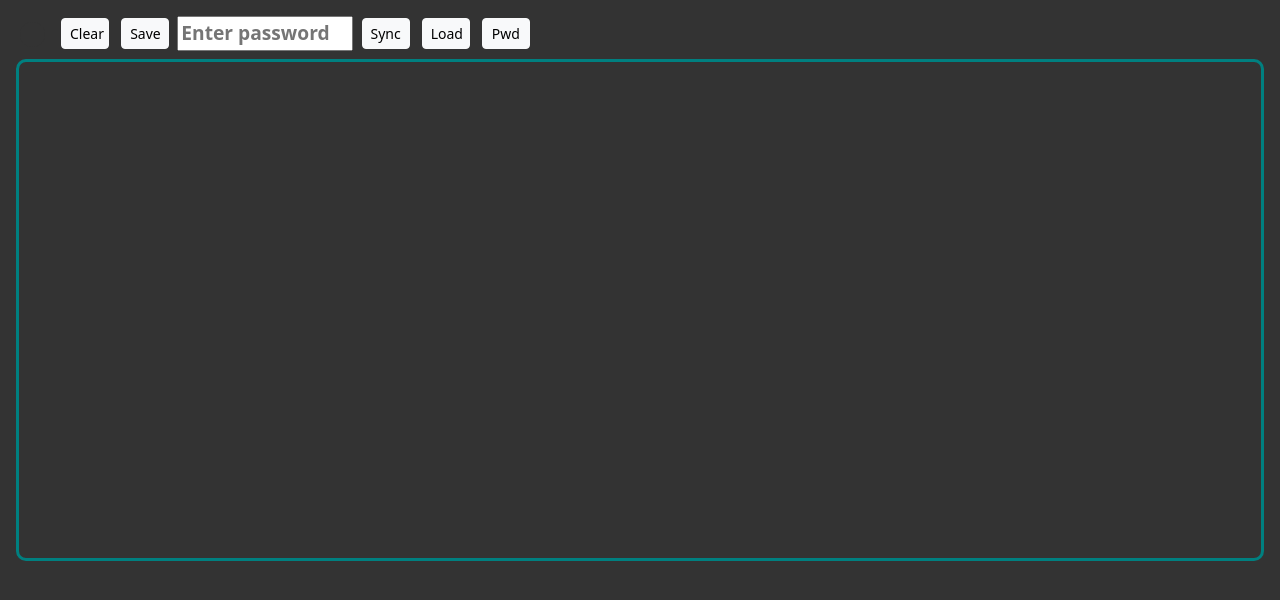
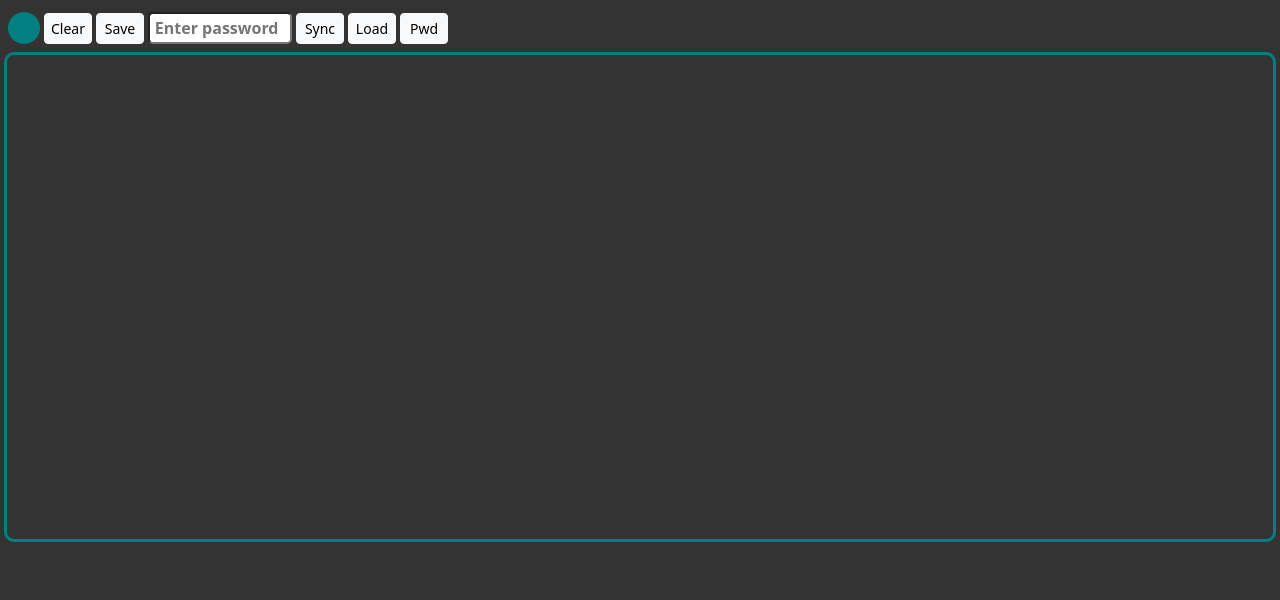
Before and after one commit to m-tranter/notes-sync, a website: page public/index.html in a window 1280 px wide. Drawn offline with nearby package versions, Linux system fonts and the light colour scheme; a web font is replaced by a local one.

Commit message:
UI improvements

```diff
--- a/public/app.js
+++ b/public/app.js
@@ -2,6 +2,7 @@
 const myNote = document.getElementById('notes');
 const password = document.getElementById('pwd-area');
 const pSpan = document.getElementById('pwordSpan');
+const pwdCol = document.getElementById('pwd-col');
 const pwd = document.getElementById('pwd-input');
 const ind = document.getElementById('indicator');
 
@@ -20,29 +21,29 @@ fetch('./short_words.json')
   })
   .then((jsondata) => {
     short_words = jsondata.short_words;
-    console.log(`${short_words.length} words available.`);
   });
 
 function copyPwd() {
   let temp = password.select();
   navigator.clipboard.writeText(password.value);
+  password.style.backgroundColor="LightGreen";
+  setTimeout(() => password.style.backgroundColor = "White", 500);
+
 }
 
 function togglePwd() {
-  if (pwd.classList.contains('d-none')){
-    pwd.classList.remove('d-none');
+  if (pwdCol.classList.contains('d-none')){
+    pwdCol.classList.remove('d-none');
   } else {
-    pwd.classList.add('d-none');
+    pwdCol.classList.add('d-none');
   }
 }
 
 function pword() {
   if (pSpan.classList.contains('d-none')) {
     pSpan.classList.remove('d-none');
-    pSpan.classList.add('d-inline');
     password.value = genPassword();
   } else {
-    pSpan.classList.remove('d-inline');
     pSpan.classList.add('d-none');
     password.value = '';
   }
--- a/public/index.html
+++ b/public/index.html
@@ -3,41 +3,53 @@
   <head>
     <meta charset="UTF-8" />
     <link
-      rel="stylesheet"
-      href="https://cdnjs.cloudflare.com/ajax/libs/font-awesome/4.7.0/css/font-awesome.min.css"
-    />
-    <link
       href="https://cdn.jsdelivr.net/npm/bootstrap@5.3.2/dist/css/bootstrap.min.css"
       rel="stylesheet"
     />
+    <link
+      href="https://fonts.cdnfonts.com/css/cascadia-code"
+      rel="stylesheet"
+    />
     <link rel="stylesheet" href="./styles.css" />
+    <script
+      src="https://kit.fontawesome.com/46b8216cb9.js"
+      crossorigin="anonymous"
+    ></script>
     <meta name="viewport" content="width=device-width, initial-scale=1.0" />
     <title>Notes</title>
   </head>
 
   <body>
     <div id="app">
-      <div class="controls my-2 ms-2 row gy-2 align-items-center">
+      <div class="controls px-2 my-2 row gx-1 gy-1 align-items-center">
         <div class="col-auto">
-          <span onclick="togglePwd()" class="align-middle" id="indicator"></span>
+          <span
+            onclick="togglePwd()"
+            class="align-middle"
+            id="indicator"
+          ></span>
         </div>
-        <div class="col-auto p-0">
+        <div class="col-auto">
           <button
             type="button"
-            class="btn btn-sm btn-light mx-1"
+            class="btn btn-sm btn-light"
             id="clearBtn"
             onclick="clearNote()"
           >
             Clear
           </button>
+        </div>
+        <div class="col-auto">
           <button
             type="button"
-            class="btn btn-sm btn-light mx-1"
+            class="btn btn-sm btn-light"
             id="saveBtn"
             onclick="saveNote()"
           >
             Save
           </button>
+        </div>
+        <div class="col-auto" id="pwd-col">
           <input
             class="align-middle"
             type="password"
@@ -45,35 +57,41 @@
             placeholder="Enter password"
             onfocus="this.value=''"
           />
+        </div>
+        <div class="col-auto">
           <button
             type="button"
-            class="btn btn-sm btn-light mx-1"
+            class="btn btn-sm btn-light"
             id="syncBtn"
             onclick="sync()"
           >
             Sync
           </button>
+        </div>
+        <div class="col-auto">
           <button
             type="button"
-            class="btn btn-sm btn-light mx-1"
+            class="btn btn-sm btn-light"
             id="loadBtn"
             onclick="load()"
           >
             Load
           </button>
+        </div>
+        <div class="col-auto">
           <button
             type="button"
-            class="btn btn-sm btn-light mx-1"
+            class="btn btn-sm btn-light"
             id="pwd"
             onclick="pword()"
           >
             Pwd
           </button>
         </div>
-        <div id="pwordSpan" class="p-0 col-12 col-md-auto d-none">
+        <div id="pwordSpan" class="col-auto d-none">
           <button
             type="button"
-            class="btn btn-sm btn-light mx-1"
+            class="btn btn-sm btn-cp btn-light"
             id="copy"
             onclick="copyPwd()"
           >
@@ -82,12 +100,12 @@
           <input class="align-middle" type="text" disabled id="pwd-area" />
         </div>
       </div>
-      <div class="row main mx-1">
+      <div class="row px-1">
         <div class="col-12">
           <textarea
             id="notes"
             spellcheck="false"
-            class="notes w-100"
+            class="notes w-100 px-2"
             rows="20"
           ></textarea>
         </div>
--- a/public/styles.css
+++ b/public/styles.css
@@ -8,19 +8,15 @@ body,
 }
 
 textarea {
-  font-family: sans-serif;
+  font-family: "Cascadia Code", sans-serif;
 }
+
 
 .notes {
   border-radius: 10px;
   border: 3px solid Teal;
-  padding: 0.5rem;
   color: White;
   resize: none;
-}
-
-.notes:focus {
-  outline: 0 solid transparent;
 }
 
 ::-webkit-scrollbar {
@@ -28,23 +24,39 @@ textarea {
   width: 0;
 }
 
-.btn-sm {
-  display: inline;
+.btn-sm  {
   width: 3rem;
+  padding-right: 0.2rem;
+  padding-left: 0.2rem;
+}
+
+.btn-cp {
+  width: 2rem;
 }
 
 #pwd-input,
 #pwd-area {
   font-weight: 600;
-  font-size: 1.2rem;
   color: Black;
-  width: 11rem;
+  width: 9rem;
+  height: 2rem;
+  border-radius: 5px;
+  padding-left: 0.3rem;
+}
+
+#pwd-input:focus,
+.notes:focus {
+  outline: 0 solid transparent;
+}
+
+#pwd-area {
+  background-color: White;
 }
 
 #indicator {
   border-radius: 50%;
-  width: 25px;
-  height: 25px;
-  background-color: #333;
+  width: 2rem;
+  height: 2rem;
+  background-color: Teal;
   display: inline-block;
 }
```
